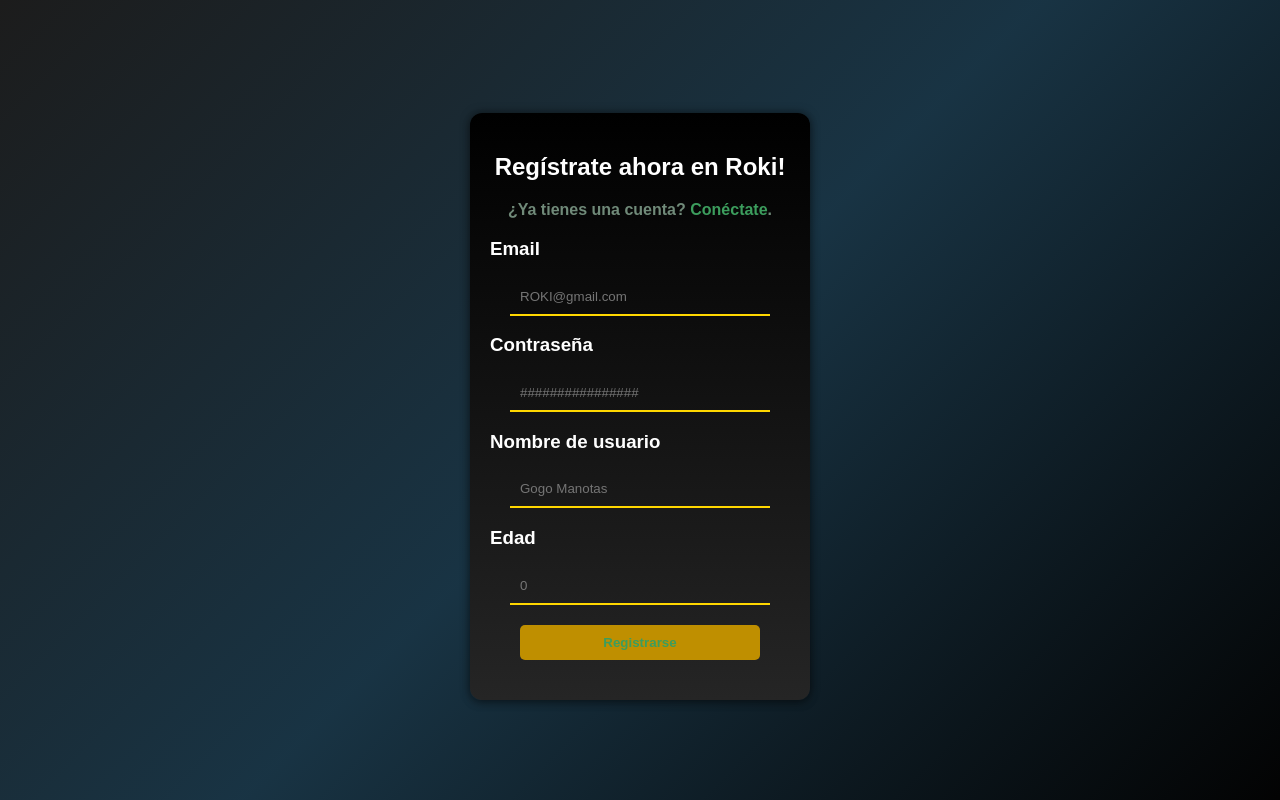
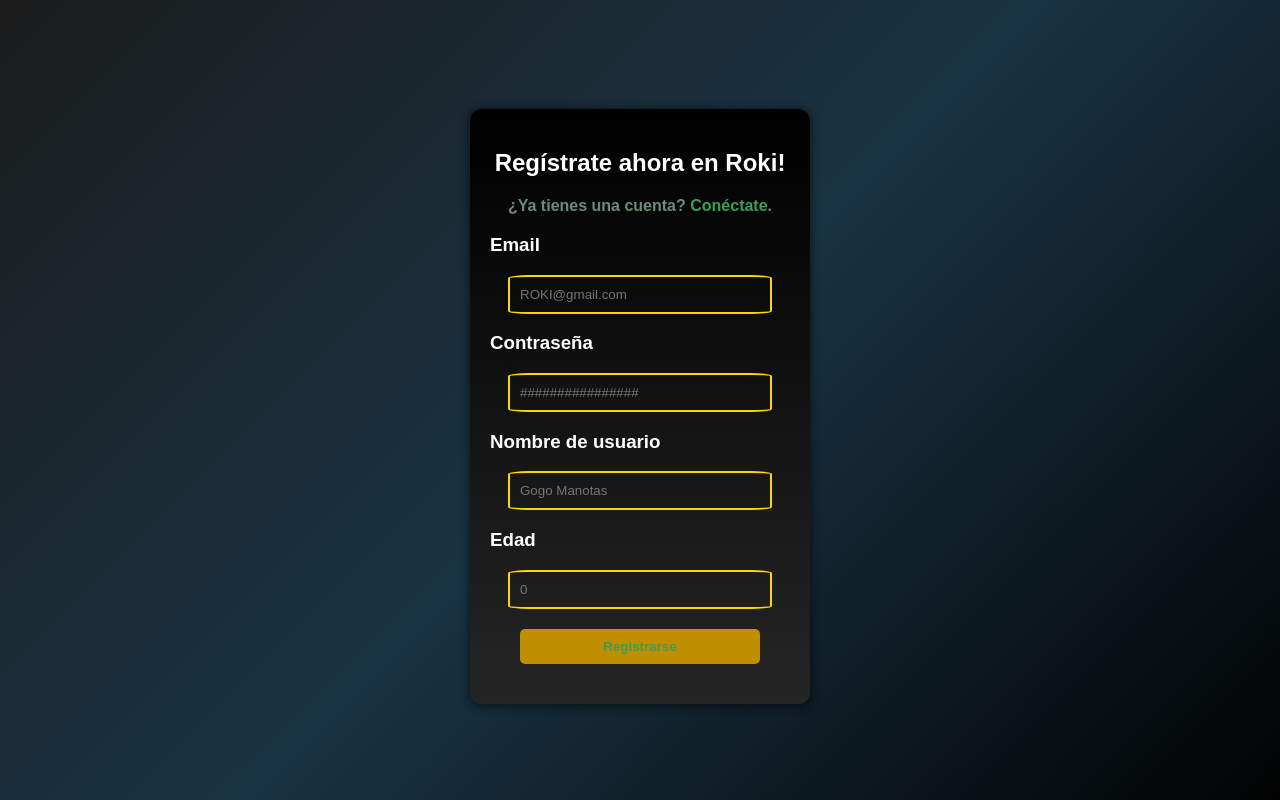
Before and after one commit to CesarOsorioP/ROKI, a React (Create React App) app in the folder client/: page /signup in a window 1280 px wide. Built offline with nearby package versions, Linux system fonts and the light colour scheme.

Commit message:
css signup

```diff
--- a/client/src/Components/SignUp/Signup.css
+++ b/client/src/Components/SignUp/Signup.css
@@ -22,7 +22,8 @@
     margin: 10px auto;
     padding: 10px;
     border: none;
-    border-bottom: 2px solid #ffd700; /* Borde amarillo */
+    border-radius: 8%;
+    border: 2px solid #ffd700; /* Borde amarillo */
     background: transparent;
     color: white;
   }
```
